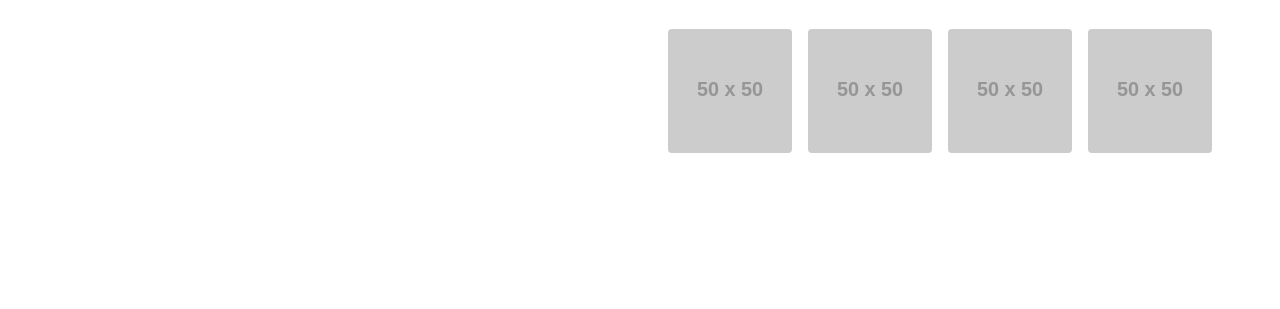
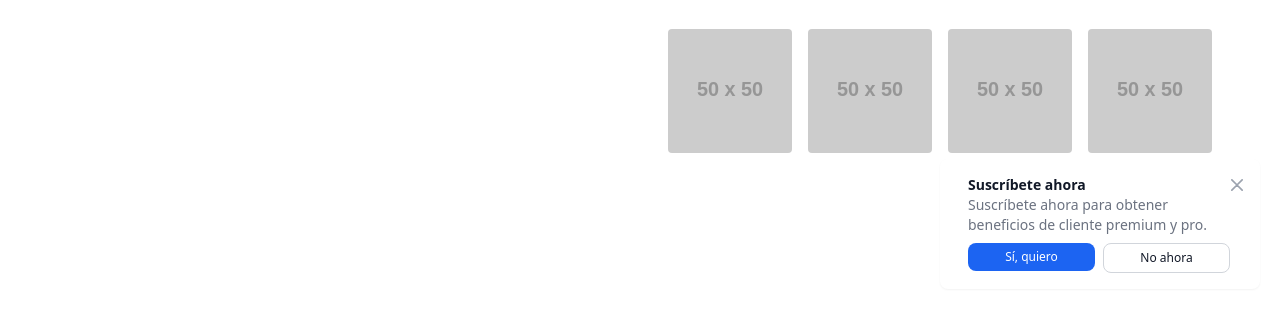
Before and after one commit to ManzanillaSebastian/Landing, a website built with Vite: page index.html in a window 1280 px wide. Shown: the part 491-800 px from the top of the page. Built offline with nearby package versions, Linux system fonts and the light colour scheme; placeholder pictures from the web are drawn by us.

Commit message:
Trabajando con javascript

```diff
--- a/index.html
+++ b/index.html
@@ -77,7 +77,43 @@
          </div>
       </section>
    </main>
+
+   <div id="toast-interactive"
+      class="hidden fixed right-5 bottom-5 flex items-center w-full max-w-xs p-4 space-x-4 text-gray-500 bg-white divide-x divide-gray-200 rounded-lg shadow-sm dark:text-gray-400 dark:divide-gray-700 dark:bg-gray-800"
+      role="alert">
+      <div class="flex">
+
+         <!-- Content -->
+         <div class="ms-3 text-sm font-normal">
+            <span class="mb-1 text-sm font-semibold text-gray-900 dark:text-white">Suscríbete ahora</span>
+            <div class="mb-2">Suscríbete ahora para obtener beneficios de cliente premium y pro.</div>
+            <div class="grid grid-cols-2 gap-2">
+            <div>
+               <a href="#"
+               class="inline-flex justify-center w-full px-2 py-1.5 text-xs font-medium text-white bg-blue-600 rounded-lg hover:bg-blue-700 focus:ring-4 focus:outline-none focus:ring-blue-300 dark:bg-blue-500 dark:hover:bg-blue-600 dark:focus:ring-blue-800">Sí, quiero</a>
+            </div>
+            <div>
+               <a href="#"
+               class="inline-flex justify-center w-full px-2 py-1.5 text-xs font-medium text-gray-900 bg-white border border-gray-300 rounded-lg hover:bg-gray-100 focus:ring-4 focus:outline-none focus:ring-gray-200 dark:bg-gray-600 dark:text-white dark:border-gray-600 dark:hover:bg-gray-700 dark:hover:border-gray-700 dark:focus:ring-gray-700">No ahora</a>
+            </div>
+            </div>
+         </div>
+
+         <!-- Close button -->
+         <button type="button"
+            class="ms-auto -mx-1.5 -my-1.5 p-1.5 inline-flex items-center justify-center w-8 h-8 text-gray-400 bg-white rounded-lg hover:text-gray-900 hover:bg-gray-100 focus:ring-2 focus:ring-gray-300 dark:text-gray-500 dark:hover:text-white dark:bg-gray-800 dark:hover:bg-gray-700"
+            data-dismiss-target="#toast-interactive" aria-label="Close">
+            <span class="sr-only">Close</span>
+            <svg class="w-3 h-3" xmlns="http://www.w3.org/2000/svg" fill="none" viewBox="0 0 14 14" aria-hidden="true">
+            <path stroke="currentColor" stroke-linecap="round" stroke-linejoin="round" stroke-width="2"
+               d="m1 1 6 6m0 0 6 6M7 7l6-6M7 7l-6 6" />
+            </svg>
+         </button>
+      </div>
+   </div>
+
    <script src="https://cdn.jsdelivr.net/npm/flowbite@3.1.2/dist/flowbite.min.js"></script>
+   <script src="/js/file01.js"></script>
 
 </body>
 
--- /dev/null
+++ b/js/file01.js
@@ -0,0 +1,32 @@
+"use strict";
+
+/**
+ * Muestra una notificación en pantalla agregando la clase 'md:block'
+ * al elemento con el ID 'toast-interactive', si existe.
+ * @returns {void}
+ */
+const showToast = () => {
+    const toast = document.getElementById("toast-interactive");
+    if (toast) {
+        toast.classList.add("md:block");
+    }
+};
+
+/**
+ * Agrega un evento click al elemento con el ID 'demo' que,
+ * al hacer clic, abre un video de YouTube en una nueva pestaña.
+ * @returns {void}
+ */
+const showVideo = () => {
+    const demo = document.getElementById("demo");
+    if (demo) {
+        demo.addEventListener("click", () => {
+            window.open("https://www.youtube.com/watch?v=dQw4w9WgXcQ", "_blank");
+        });
+    }
+};
+
+(function() {
+    showToast();
+    showVideo();
+})();
```
